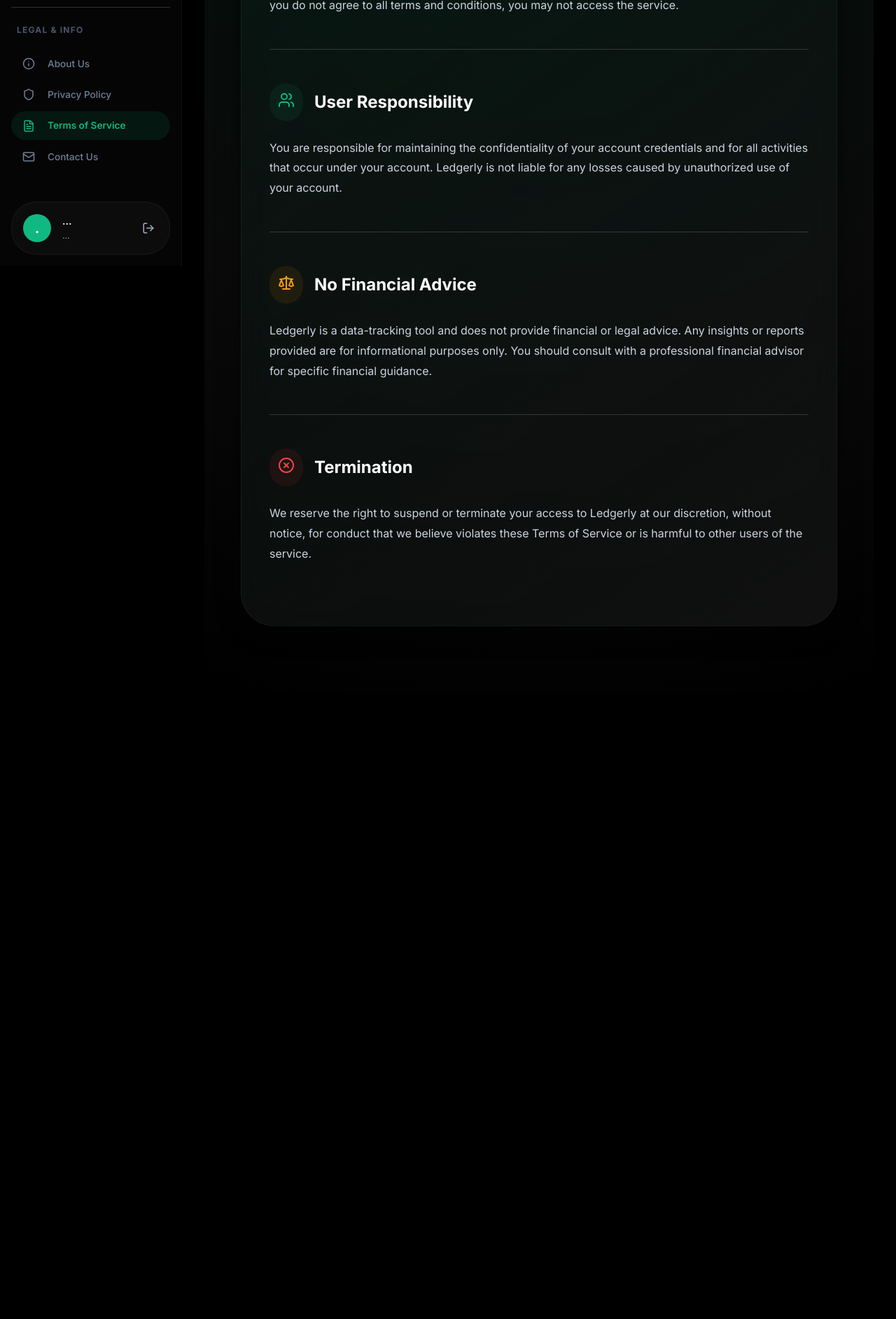
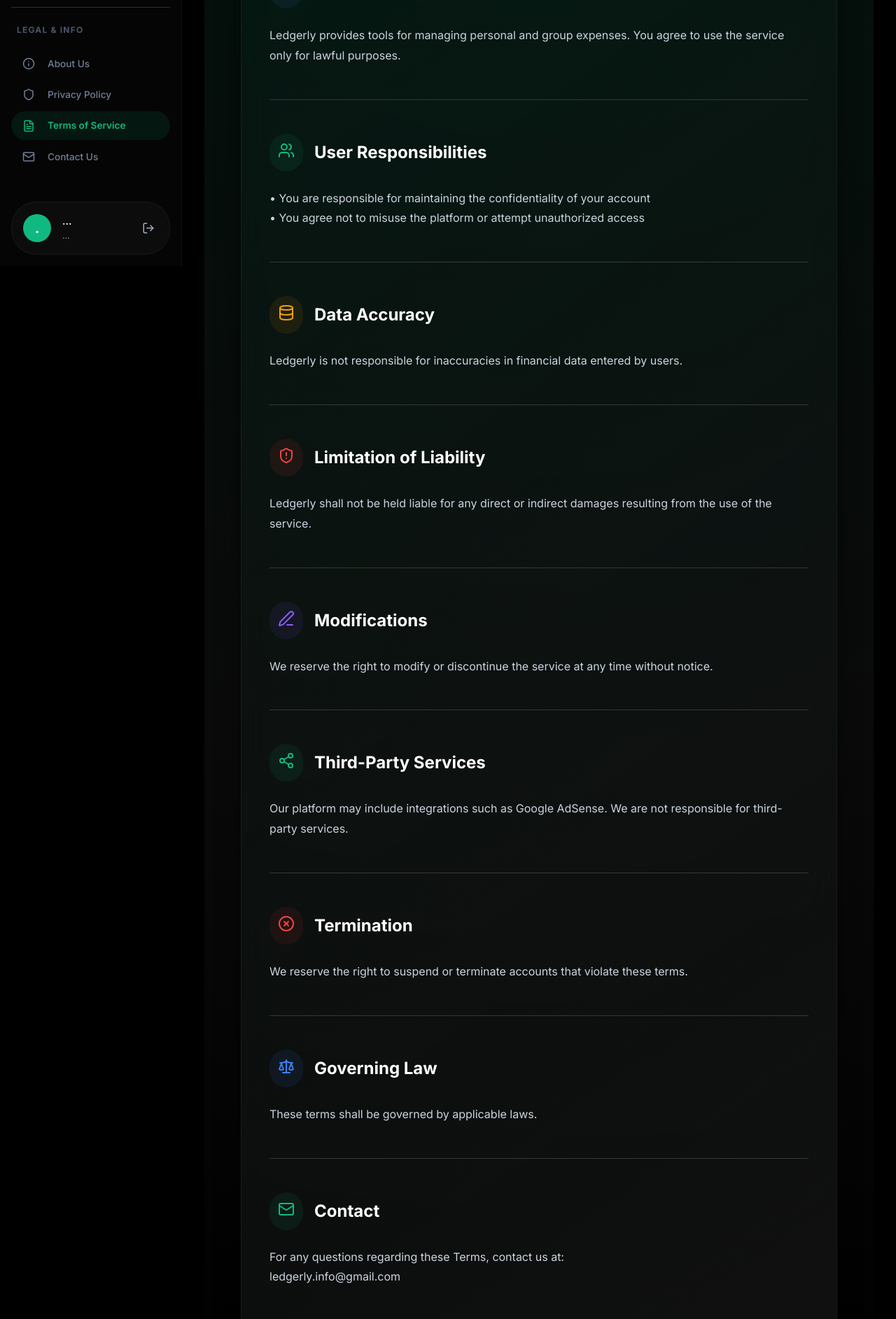
Before and after one commit to TANMAY5905/ledgerly-frontend, a React (Vite) app: page /terms-of-service in a window 1280 px wide. Shown: the part 420-2305 px from the top of the page at 70% size. Before the commit the page ends 1443 px from the top, so only its background shows below. Built offline with nearby package versions, Linux system fonts and the light colour scheme; no server answers; sample sign-in values are in the browser's storage.

Commit message:
changes in terms of use and privacy policy

```diff
--- a/src/pages/PrivacyPolicy/PrivacyPolicy.jsx
+++ b/src/pages/PrivacyPolicy/PrivacyPolicy.jsx
@@ -1,7 +1,7 @@
 import React from 'react';
 import { Box, Typography, Paper, Container, Divider } from '@mui/material';
 import { motion } from 'framer-motion';
-import { ShieldCheck, Eye, Database, Handshake } from 'lucide-react';
+import { ShieldCheck, Eye, Database, Handshake, Cookie, Settings, Bell, Mail as MailIcon } from 'lucide-react';
 
 const glassPaperStyle = {
   p: { xs: 3, md: 5 },
@@ -23,13 +23,15 @@ const Section = ({ icon: Icon, title, content, color = "#10B981" }) => (
       </Box>
       <Typography variant="h5" fontWeight="bold" sx={{ color: '#fff' }}>{title}</Typography>
     </Box>
-    <Typography variant="body1" sx={{ color: '#CBD5E0', lineHeight: 1.8 }}>
+    <Typography variant="body1" sx={{ color: '#CBD5E0', lineHeight: 1.8, whiteSpace: 'pre-line' }}>
       {content}
     </Typography>
   </Box>
 );
 
 export default function PrivacyPolicy() {
+  const contactEmail = 'ledgerly.info@gmail.com';
+
   return (
     <Box sx={{
       minHeight: '100vh',
@@ -47,32 +49,36 @@ export default function PrivacyPolicy() {
             Privacy <span style={{ color: '#10B981' }}>Policy</span>
           </Typography>
           <Typography variant="body1" sx={{ color: '#A0AEC0', mb: 6, textAlign: 'center' }}>
-            Last updated: March 30, 2026
+            Effective Date: March 30, 2026
           </Typography>
 
           <Paper sx={glassPaperStyle}>
+            <Typography variant="body1" sx={{ color: '#CBD5E0', mb: 6, textAlign: 'center', fontStyle: 'italic' }}>
+              At Ledgerly, we value your privacy and are committed to protecting your personal information.
+            </Typography>
+
             <Section
               icon={Eye}
-              title="Data Collection"
-              content="We collect minimal personal information necessary to provide our services, such as your email address and username. We do not store or access your banking credentials or sensitive financial data outside of what you manually enter or import into the app."
+              title="Information We Collect"
+              content={`We may collect the following types of information:\n\n• Personal information (such as name, email address)\n• Financial data entered by users (expenses, categories, etc.)\n• Usage data (how you interact with the application)\n• Cookies and tracking technologies (for analytics and advertising)`}
               color="#3B82F6"
             />
 
             <Divider sx={{ bgcolor: 'rgba(255,255,255,0.05)', mb: 6 }} />
 
             <Section
-              icon={Database}
-              title="Data Security"
-              content="Your data is encrypted both in transit and at rest. We implement robust security protocols to protect your financial history from unauthorized access. Our commitment to privacy means your transaction logs are strictly confidential."
+              icon={Settings}
+              title="How We Use Your Information"
+              content={`We use your information to:\n\n• Provide and improve our services\n• Analyze user behavior to enhance user experience\n• Display relevant advertisements through third-party services such as Google AdSense`}
               color="#10B981"
             />
 
             <Divider sx={{ bgcolor: 'rgba(255,255,255,0.05)', mb: 6 }} />
 
             <Section
-              icon={Handshake}
-              title="Third-Party Sharing"
-              content="We do not sell your personal data to third parties. Some data may be shared with trusted service providers strictly for the purpose of maintaining the platform (e.g., hosting services, email delivery)."
+              icon={Cookie}
+              title="Cookies and Advertising"
+              content={`We use cookies to personalize content and ads, and to analyze our traffic. Third-party vendors, including Google, use cookies to serve ads based on users' prior visits to this or other websites.\n\nUsers may opt out of personalized advertising by visiting Google Ads Settings.`}
               color="#F59E0B"
             />
 
@@ -80,9 +86,45 @@ export default function PrivacyPolicy() {
 
             <Section
               icon={ShieldCheck}
-              title="User Control"
-              content="You have full control over your data. You can export or delete your account and all associated transaction logs at any time from the account settings menu."
+              title="Data Security"
+              content="We take appropriate measures to protect your data, but no method of transmission over the internet is 100% secure."
               color="#ef4444"
+            />
+
+            <Divider sx={{ bgcolor: 'rgba(255,255,255,0.05)', mb: 6 }} />
+
+            <Section
+              icon={Handshake}
+              title="Third-Party Services"
+              content="We may use third-party services (such as Google AdSense) which have their own privacy policies."
+              color="#8B5CF6"
+            />
+
+            <Divider sx={{ bgcolor: 'rgba(255,255,255,0.05)', mb: 6 }} />
+
+            <Section
+              icon={Database}
+              title="Your Consent"
+              content="By using Ledgerly, you consent to our Privacy Policy."
+              color="#10b981"
+            />
+
+            <Divider sx={{ bgcolor: 'rgba(255,255,255,0.05)', mb: 6 }} />
+
+            <Section
+              icon={Bell}
+              title="Updates"
+              content="We may update this policy from time to time. Changes will be posted on this page."
+              color="#3b82f6"
+            />
+
+            <Divider sx={{ bgcolor: 'rgba(255,255,255,0.05)', mb: 6 }} />
+
+            <Section
+              icon={MailIcon}
+              title="Contact Us"
+              content={`If you have any questions about this Privacy Policy, please contact us at:\n${contactEmail}`}
+              color="#10B981"
             />
           </Paper>
         </motion.div>
--- a/src/pages/TermsOfService/TermsOfService.jsx
+++ b/src/pages/TermsOfService/TermsOfService.jsx
@@ -1,7 +1,7 @@
 import React from 'react';
 import { Box, Typography, Paper, Container, Divider } from '@mui/material';
 import { motion } from 'framer-motion';
-import { Scale, Users, Gavel, XCircle } from 'lucide-react';
+import { Gavel, Users, Database, ShieldAlert, Edit3, Share2, XCircle, Scale, Mail as MailIcon } from 'lucide-react';
 
 const glassPaperStyle = {
   p: { xs: 3, md: 5 },
@@ -23,13 +23,15 @@ const Section = ({ icon: Icon, title, content, color = "#10B981" }) => (
       </Box>
       <Typography variant="h5" fontWeight="bold" sx={{ color: '#fff' }}>{title}</Typography>
     </Box>
-    <Typography variant="body1" sx={{ color: '#CBD5E0', lineHeight: 1.8 }}>
+    <Typography variant="body1" sx={{ color: '#CBD5E0', lineHeight: 1.8, whiteSpace: 'pre-line' }}>
       {content}
     </Typography>
   </Box>
 );
 
 export default function TermsOfService() {
+  const contactEmail = 'ledgerly.info@gmail.com';
+
   return (
     <Box sx={{
       minHeight: '100vh',
@@ -44,17 +46,21 @@ export default function TermsOfService() {
           transition={{ duration: 0.5 }}
         >
           <Typography variant="h3" fontWeight="800" sx={{ color: '#fff', mb: 1, textAlign: 'center' }}>
-            Terms of <span style={{ color: '#10B981' }}>Service</span>
+            Terms of <span style={{ color: '#10B981' }}>Use</span>
           </Typography>
           <Typography variant="body1" sx={{ color: '#A0AEC0', mb: 6, textAlign: 'center' }}>
             Effective Date: March 30, 2026
           </Typography>
 
           <Paper sx={glassPaperStyle}>
+            <Typography variant="body1" sx={{ color: '#CBD5E0', mb: 6, textAlign: 'center', fontStyle: 'italic' }}>
+              By accessing and using Ledgerly, you agree to the following terms:
+            </Typography>
+
             <Section
               icon={Gavel}
-              title="Acceptance of Terms"
-              content="By accessing or using the Ledgerly application, you agree to be bound by these Terms of Service. If you do not agree to all terms and conditions, you may not access the service."
+              title="Use of Service"
+              content="Ledgerly provides tools for managing personal and group expenses. You agree to use the service only for lawful purposes."
               color="#3B82F6"
             />
 
@@ -62,18 +68,45 @@ export default function TermsOfService() {
 
             <Section
               icon={Users}
-              title="User Responsibility"
-              content="You are responsible for maintaining the confidentiality of your account credentials and for all activities that occur under your account. Ledgerly is not liable for any losses caused by unauthorized use of your account."
+              title="User Responsibilities"
+              content={`• You are responsible for maintaining the confidentiality of your account\n• You agree not to misuse the platform or attempt unauthorized access`}
               color="#10B981"
             />
 
             <Divider sx={{ bgcolor: 'rgba(255,255,255,0.05)', mb: 6 }} />
 
             <Section
-              icon={Scale}
-              title="No Financial Advice"
-              content="Ledgerly is a data-tracking tool and does not provide financial or legal advice. Any insights or reports provided are for informational purposes only. You should consult with a professional financial advisor for specific financial guidance."
+              icon={Database}
+              title="Data Accuracy"
+              content="Ledgerly is not responsible for inaccuracies in financial data entered by users."
               color="#F59E0B"
+            />
+
+            <Divider sx={{ bgcolor: 'rgba(255,255,255,0.05)', mb: 6 }} />
+
+            <Section
+              icon={ShieldAlert}
+              title="Limitation of Liability"
+              content="Ledgerly shall not be held liable for any direct or indirect damages resulting from the use of the service."
+              color="#ef4444"
+            />
+
+            <Divider sx={{ bgcolor: 'rgba(255,255,255,0.05)', mb: 6 }} />
+
+            <Section
+              icon={Edit3}
+              title="Modifications"
+              content="We reserve the right to modify or discontinue the service at any time without notice."
+              color="#8B5CF6"
+            />
+
+            <Divider sx={{ bgcolor: 'rgba(255,255,255,0.05)', mb: 6 }} />
+
+            <Section
+              icon={Share2}
+              title="Third-Party Services"
+              content="Our platform may include integrations such as Google AdSense. We are not responsible for third-party services."
+              color="#10B981"
             />
 
             <Divider sx={{ bgcolor: 'rgba(255,255,255,0.05)', mb: 6 }} />
@@ -81,8 +114,26 @@ export default function TermsOfService() {
             <Section
               icon={XCircle}
               title="Termination"
-              content="We reserve the right to suspend or terminate your access to Ledgerly at our discretion, without notice, for conduct that we believe violates these Terms of Service or is harmful to other users of the service."
+              content="We reserve the right to suspend or terminate accounts that violate these terms."
               color="#ef4444"
+            />
+
+            <Divider sx={{ bgcolor: 'rgba(255,255,255,0.05)', mb: 6 }} />
+
+            <Section
+              icon={Scale}
+              title="Governing Law"
+              content="These terms shall be governed by applicable laws."
+              color="#3B82F6"
+            />
+
+            <Divider sx={{ bgcolor: 'rgba(255,255,255,0.05)', mb: 6 }} />
+
+            <Section
+              icon={MailIcon}
+              title="Contact"
+              content={`For any questions regarding these Terms, contact us at:\n${contactEmail}`}
+              color="#10B981"
             />
           </Paper>
         </motion.div>
```
